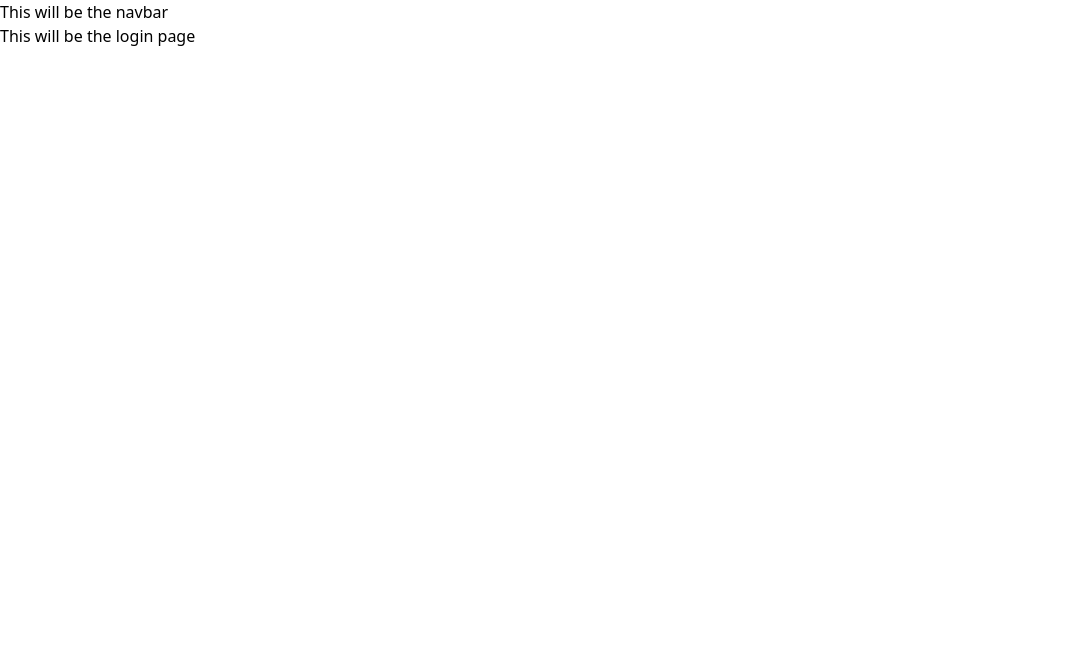
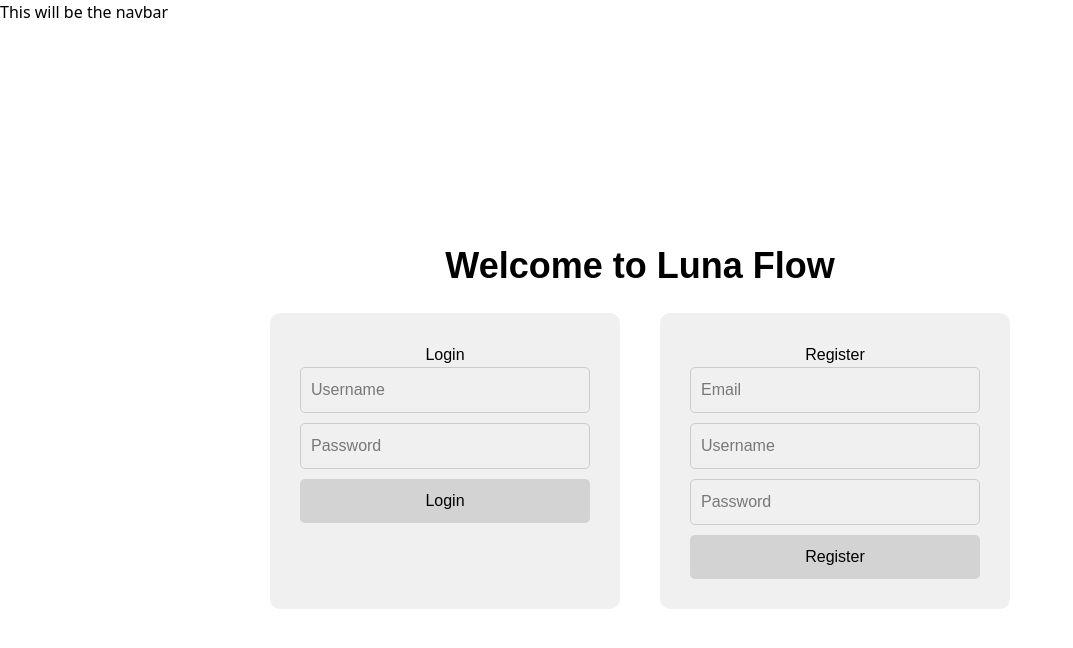
Before and after one commit to AHumanMaybe/hackViolet, a React (Vite) app in the folder Luna-Flow/: page / in a window 1280 px wide. Shown: the top 648 px of the page, without its empty margins (0-1073 px from the left). Built offline with nearby package versions, Linux system fonts and the light colour scheme.

Commit message:
First rendition of login page.

```diff
--- a/Luna-Flow/src/Pages/Login.jsx
+++ b/Luna-Flow/src/Pages/Login.jsx
@@ -1,12 +1,46 @@
+import { useState } from 'react';
 
-function Login(){
+function Login() {
+    const [loginData, setLoginData] = useState({ username: '', password: '' });
+    const [registerData, setRegisterData] = useState({ email: '', username: '', password: '' });
 
-    return(
-    <>
-        <div>This will be the login page</div>
-    </>
-    )
+    const handleLoginChange = (e) => {
+        setLoginData({ ...loginData, [e.target.name]: e.target.value });
+    };
 
+    const handleRegisterChange = (e) => {
+        setRegisterData({ ...registerData, [e.target.name]: e.target.value });
+    };
+
+    const handleLogin = () => {
+        console.log('Logging in with:', loginData);
+    };
+
+    const handleRegister = () => {
+        console.log('Registering with:', registerData);
+    };
+
+    return (
+        <div style={{ display: 'flex', flexDirection: 'column', alignItems: 'center', justifyContent: 'center', height: '100vh', backgroundColor: '#ffffff', color: '#000', fontFamily: 'Arial, sans-serif' }}>
+            <h1 style={{ marginBottom: '20px', fontSize: '36px', fontWeight: 'bold' }}>Welcome to Luna Flow</h1>
+            <div style={{ display: 'flex', gap: '40px' }}>
+                <div style={{ background: '#f0f0f0', padding: '30px', borderRadius: '10px', width: '350px', textAlign: 'center' }}>
+                    <h2>Login</h2>
+                    <input type="text" name="username" placeholder="Username" value={loginData.username} onChange={handleLoginChange} style={{ width: '100%', padding: '10px', marginBottom: '10px', borderRadius: '5px', border: '1px solid #ccc' }} />
+                    <input type="password" name="password" placeholder="Password" value={loginData.password} onChange={handleLoginChange} style={{ width: '100%', padding: '10px', marginBottom: '10px', borderRadius: '5px', border: '1px solid #ccc' }} />
+                    <button onClick={handleLogin} style={{ width: '100%', padding: '10px', borderRadius: '5px', backgroundColor: '#d3d3d3', color: '#000', border: 'none', cursor: 'pointer' }}>Login</button>
+                </div>
+
+                <div style={{ background: '#f0f0f0', padding: '30px', borderRadius: '10px', width: '350px', textAlign: 'center' }}>
+                    <h2>Register</h2>
+                    <input type="email" name="email" placeholder="Email" value={registerData.email} onChange={handleRegisterChange} style={{ width: '100%', padding: '10px', marginBottom: '10px', borderRadius: '5px', border: '1px solid #ccc' }} />
+                    <input type="text" name="username" placeholder="Username" value={registerData.username} onChange={handleRegisterChange} style={{ width: '100%', padding: '10px', marginBottom: '10px', borderRadius: '5px', border: '1px solid #ccc' }} />
+                    <input type="password" name="password" placeholder="Password" value={registerData.password} onChange={handleRegisterChange} style={{ width: '100%', padding: '10px', marginBottom: '10px', borderRadius: '5px', border: '1px solid #ccc' }} />
+                    <button onClick={handleRegister} style={{ width: '100%', padding: '10px', borderRadius: '5px', backgroundColor: '#d3d3d3', color: '#000', border: 'none', cursor: 'pointer' }}>Register</button>
+                </div>
+            </div>
+        </div>
+    );
 }
 
-export default Login
+export default Login;
```
